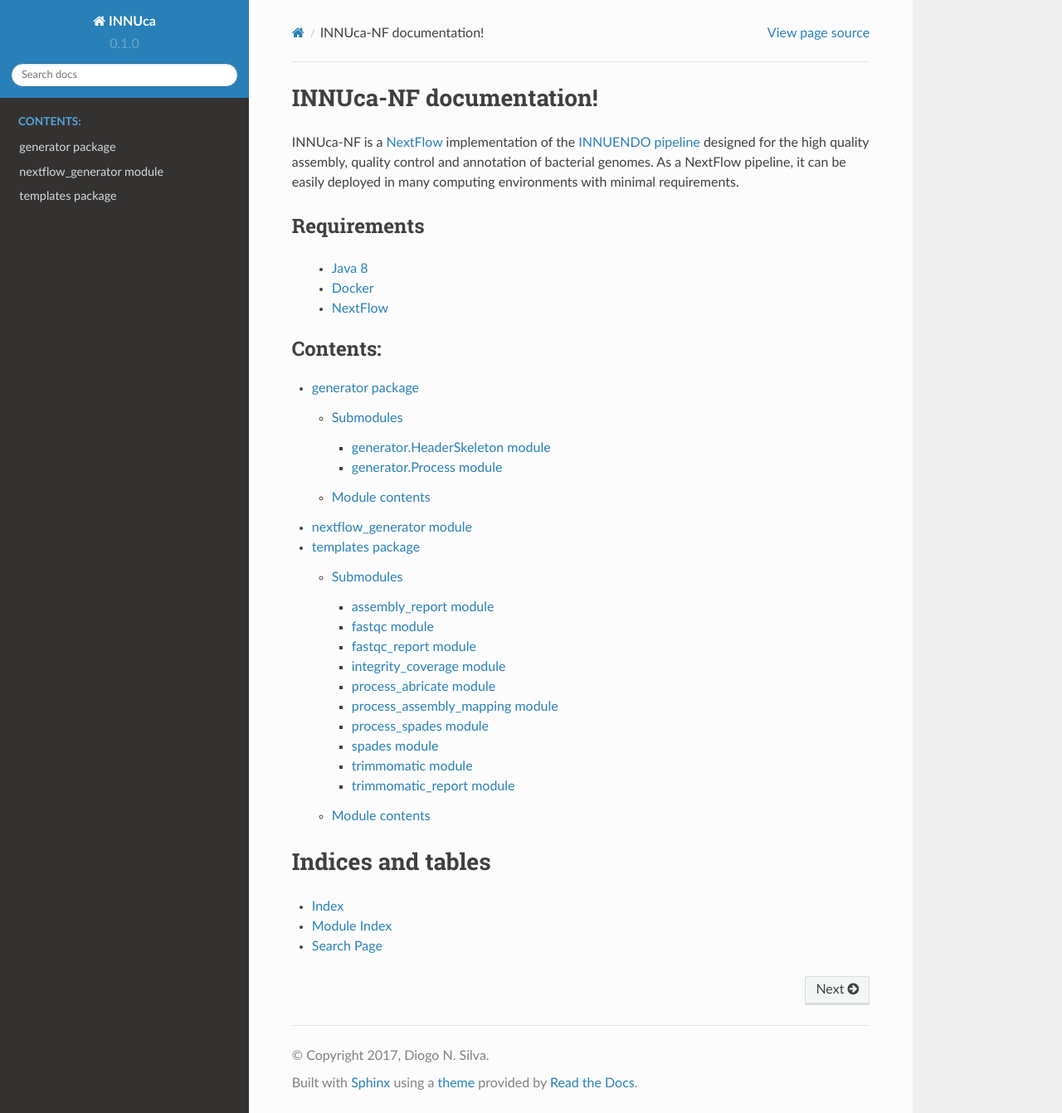
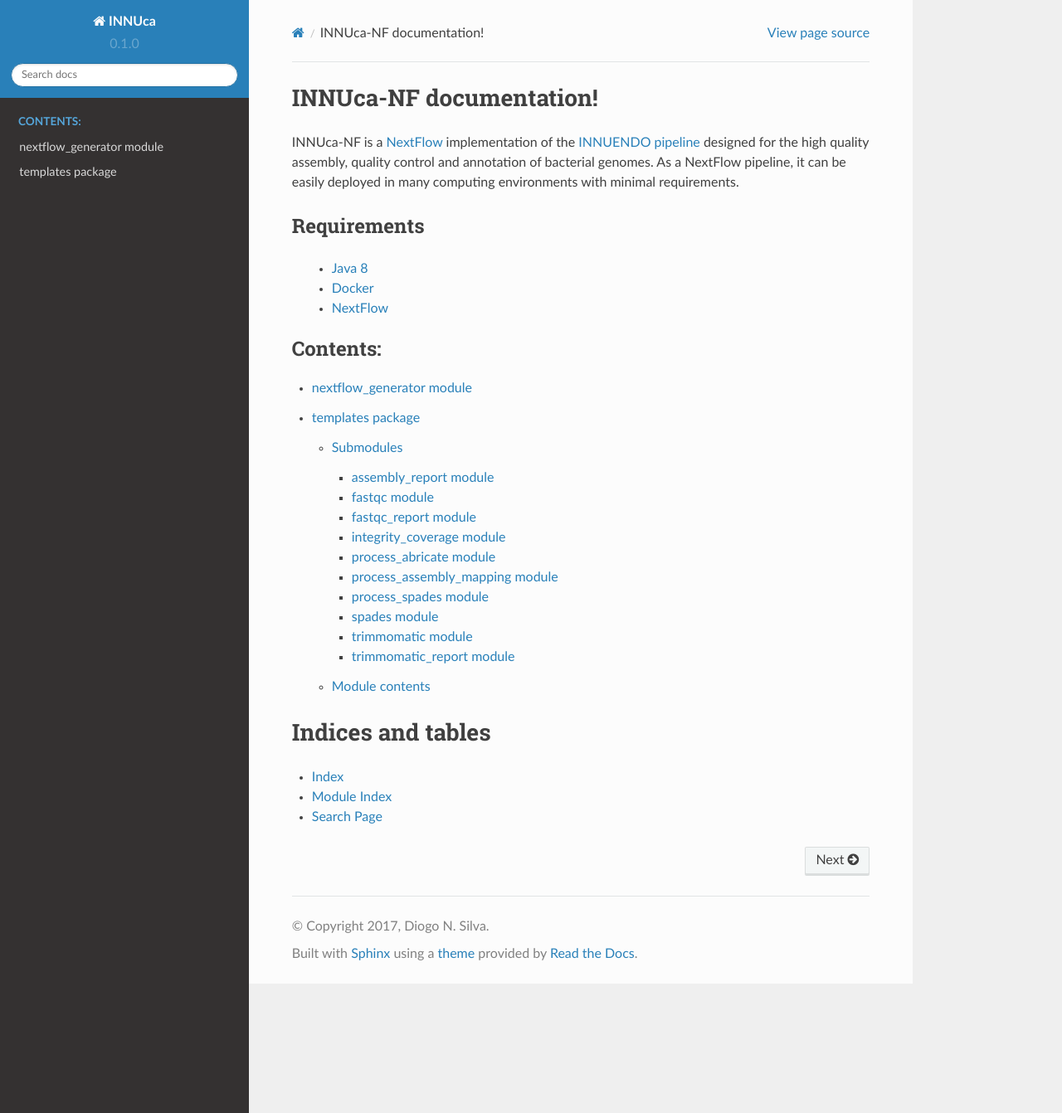
Before and after one commit to ODiogoSilva/innuca-nf, a Sphinx documentation site: the page built from doc/index.rst, in a window 1280 px wide and 1342 px high. Shown: the whole window at 83% size. Built offline with Sphinx 7.4.7 and the Read the Docs theme 2.0.0, drawn with Linux system fonts in a browser that asks for light colours; pages that are not in the unit, such as notebooks, are missing from menus; some of the changed lines change nothing that is shown.

Commit message:
Changed doc structure

```diff
--- a/doc/index.rst
+++ b/doc/index.rst
@@ -28,7 +28,6 @@
    :maxdepth: 4
    :caption: Contents:
 
-   generator
    nextflow_generator
    templates
 
--- a/doc/nextflow_generator.rst
+++ b/doc/nextflow_generator.rst
@@ -1,5 +1,11 @@
 nextflow\_generator module
 ==========================
+
+.. toctree::
+   :maxdepth: 4
+   :caption: Contents:
+
+    generator
 
 .. automodule:: nextflow_generator
     :members:
```
